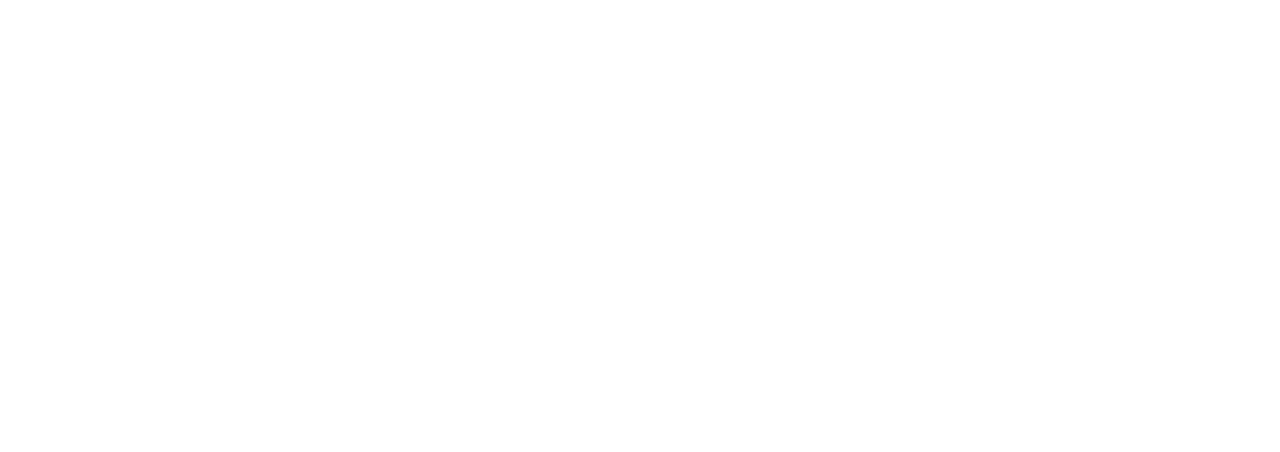
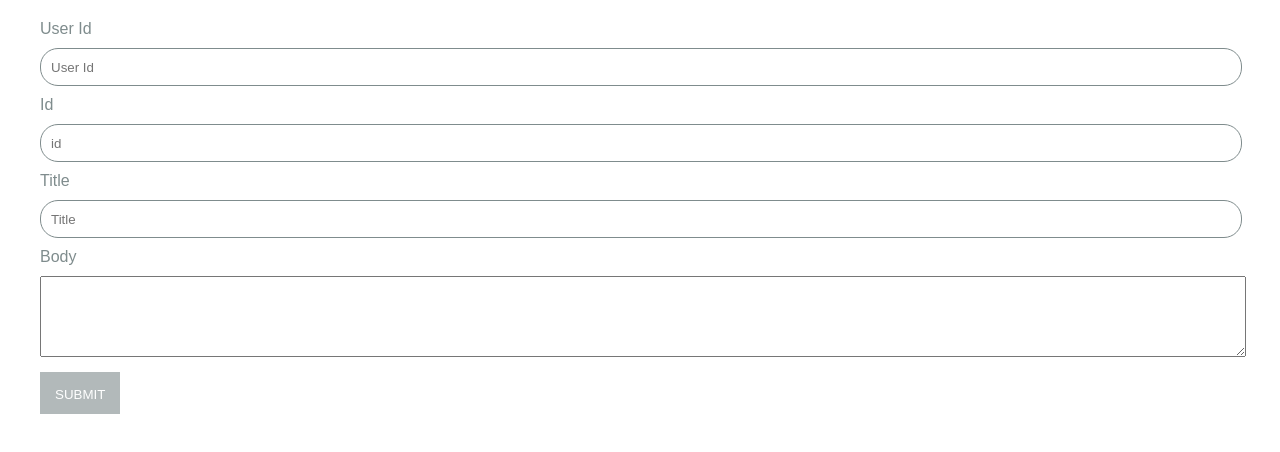
Before and after one commit to EDusik/angular-course, an Angular app in the folder angular-course/: page /new-post in a window 1280 px wide. Before the commit this address led to /. Shown: the top 452 px of the page. Built offline with nearby package versions, Linux system fonts and the light colour scheme.

Commit message:
create new post

```diff
--- /dev/null
+++ b/angular-course/src/app/posts/post-create/post-create.component.html
@@ -0,0 +1,21 @@
+<div class="wrapper">
+  <form [formGroup]="newPostForm">
+    <div class="form-group">
+      <label for="userId">User Id</label>
+      <input type="text" class="form-control" id="userId" placeholder="User Id "formControlName="userId">
+    </div>
+    <div class="form-group">
+      <label for="id">Id</label>
+      <input type="text" class="form-control" id="id" placeholder="id" formControlName="id">
+    </div>
+    <div class="form-group">
+      <label for="title">Title</label>
+      <input type="text" class="form-control" id="title" placeholder="Title" formControlName="title">
+    </div>
+    <div class="form-group">
+      <label for="body">Body</label>
+      <textarea class="form-control" id="body" rows="5" formControlName="body"></textarea>
+    </div>
+    <button type="submit" class="btn btn-primary" [disabled]="!newPostForm.valid" (click)="createPost()">Submit</button>
+  </form>
+</div>
--- /dev/null
+++ b/angular-course/src/app/posts/post-create/post-create.component.scss
@@ -0,0 +1,58 @@
+.wrapper {
+  display: flex;
+  flex-wrap: wrap;
+  max-width: 1200px;
+  margin: 0 auto;
+  padding: 10px 10px 15px 10px;
+
+  form {
+    width: 100%;
+    .form-group {
+      font-size: 16px;
+      color: #7f8c8d;
+      input, textarea {
+        display: flex;
+      }
+
+      label {
+        width: 100%;
+        padding: 10px 0;
+        display: flex;
+      }
+
+      input {
+        width: calc(100% - 20px);
+        height: 28px;
+        border-radius: 18px;
+        border: solid #7f8c8d 1px;
+        padding: 4px 10px;
+      }
+
+      textarea {
+        width: 100%;
+        margin-bottom: 15px;
+      }
+    }
+
+    .btn {
+      height: 42px;
+      background-color: #7f8c8d;
+      border: none;
+      color: white;
+      text-transform: uppercase;
+      cursor: pointer;
+      padding: 15px;
+      cursor: pointer;
+
+      &:disabled {
+        opacity: .6;
+        &:hover {
+          background-color: #7f8c8d;
+        }
+      }
+      &:hover {
+        background-color: #737F80;
+      }
+    }
+  }
+}
--- /dev/null
+++ b/angular-course/src/app/posts/post-create/post-create.component.ts
@@ -0,0 +1,53 @@
+import { Component, OnInit } from '@angular/core';
+import { FormBuilder, Validators, FormGroup, FormArray } from '@angular/forms';
+import { PostsService } from 'src/app/services/posts.service';
+
+const MIN_LENGTH = 2;
+const MAX_LENGTH = 42;
+
+@Component({
+  selector: 'app-post-create',
+  templateUrl: './post-create.component.html',
+  styleUrls: ['./post-create.component.scss']
+})
+export class PostCreateComponent implements OnInit {
+
+  constructor(
+    private formBuilder: FormBuilder,
+    private postService: PostsService
+  ) { }
+
+  newPostForm: FormGroup;
+
+  ngOnInit() {
+    this.setNewPostForm();
+  }
+
+  setNewPostForm() {
+    this.newPostForm = this.formBuilder.group({
+      userId: this.formBuilder.control('', [Validators.required, Validators.minLength(MIN_LENGTH), Validators.maxLength(4)]),
+      id: this.formBuilder.control('', [Validators.required, Validators.minLength(MIN_LENGTH), Validators.maxLength(4)]),
+      title: this.formBuilder.control('', [Validators.required, Validators.minLength(MIN_LENGTH), Validators.maxLength(MAX_LENGTH)]),
+      body: this.formBuilder.control('', [Validators.required, Validators.minLength(MIN_LENGTH), Validators.maxLength(999)]),
+    });
+  }
+
+  createPost() {
+    const data = {
+      userId: 1,
+      id: this.newPostForm.get('id').value,
+      title: this.newPostForm.get('title').value,
+      body: this.newPostForm.get('body').value,
+    };
+
+    this.postService.newPost(data).subscribe(
+      res => {
+          alert('Success');
+        },
+        error => {
+          alert('Error');
+        }
+    );
+  }
+
+}
--- a/angular-course/src/app/posts/post-details/post-details.component.html
+++ b/angular-course/src/app/posts/post-details/post-details.component.html
@@ -1,4 +1,4 @@
-<div class="flex">
+<div class="wrapper">
   <h3>Post</h3>
   <div class="btn-left">
       <button (click)="goBackToPostList()">back</button>
--- a/angular-course/src/app/posts/post-details/post-details.component.scss
+++ b/angular-course/src/app/posts/post-details/post-details.component.scss
@@ -1,4 +1,4 @@
-.flex {
+.wrapper {
   display: flex;
   flex-wrap: wrap;
   max-width: 1200px;
--- a/angular-course/src/app/posts/posts.component.html
+++ /dev/null
@@ -1,7 +0,0 @@
-<div class="flex">
-  <div *ngFor="let post of posts" class="post" [@postAppeared]="postState">
-    <h3>{{ (post?.title.length > 16) ?  (post?.title | slice:0:16) + '...' : (post?.title)}}</h3>
-    <p>{{ (post?.body.length > 60) ?  (post?.body | slice:0:60) + '...' : (post?.body) }}</p>
-    <a [routerLink]="['/post/'+ post?.id]">ver mais</a>
-  </div>
- </div>
--- a/angular-course/src/app/posts/posts.component.scss
+++ b/angular-course/src/app/posts/posts.component.scss
@@ -1,4 +1,4 @@
-.flex {
+.wrapper {
   display: flex;
   flex-wrap: wrap;
   max-width: 1200px;
--- a/angular-course/src/app/posts/posts.component.ts
+++ b/angular-course/src/app/posts/posts.component.ts
@@ -4,8 +4,16 @@
 
 @Component({
   selector: 'app-posts',
-  templateUrl: './posts.component.html',
   styleUrls: ['./posts.component.scss'],
+  template: `
+  <div class="wrapper">
+    <div *ngFor="let post of posts" class="post" [@postAppeared]="postState">
+      <h3>{{ (post?.title.length > 16) ?  (post?.title | slice:0:16) + '...' : (post?.title)}}</h3>
+      <p>{{ (post?.body.length > 60) ?  (post?.body | slice:0:60) + '...' : (post?.body) }}</p>
+      <a [routerLink]="['/post/'+ post?.id]">ver mais</a>
+    </div>
+  </div>
+  `,
   animations: [
     trigger('postAppeared', [
       state('ready', style({opacity: 1})),
--- a/angular-course/src/app/routers/app-routing.module.ts
+++ b/angular-course/src/app/routers/app-routing.module.ts
@@ -2,9 +2,11 @@
 import { Routes, RouterModule } from '@angular/router';
 import { PostsComponent } from '../posts/posts.component';
 import { PostDetailsComponent } from '../posts/post-details/post-details.component';
+import { PostCreateComponent } from '../posts/post-create/post-create.component';
 
 const routes: Routes = [
   { path: 'post/:id', component: PostDetailsComponent },
+  { path: 'new-post', component: PostCreateComponent },
   { path: '', component: PostsComponent },
 ];
 
--- a/angular-course/src/app/services/posts.service.ts
+++ b/angular-course/src/app/services/posts.service.ts
@@ -23,4 +23,7 @@
     return this.httpClient.get<PostCommentModel[]>(`https://jsonplaceholder.typicode.com/comments?postId=${id}`);
   }
 
+  newPost(post: PostModel): Observable<PostModel> {
+    return this.httpClient.post<PostModel>('https://jsonplaceholder.typicode.com/posts', post);
+  }
 }
```
Also changed, not shown: angular-course/src/app/app.module.ts (+6 -1 lines).
